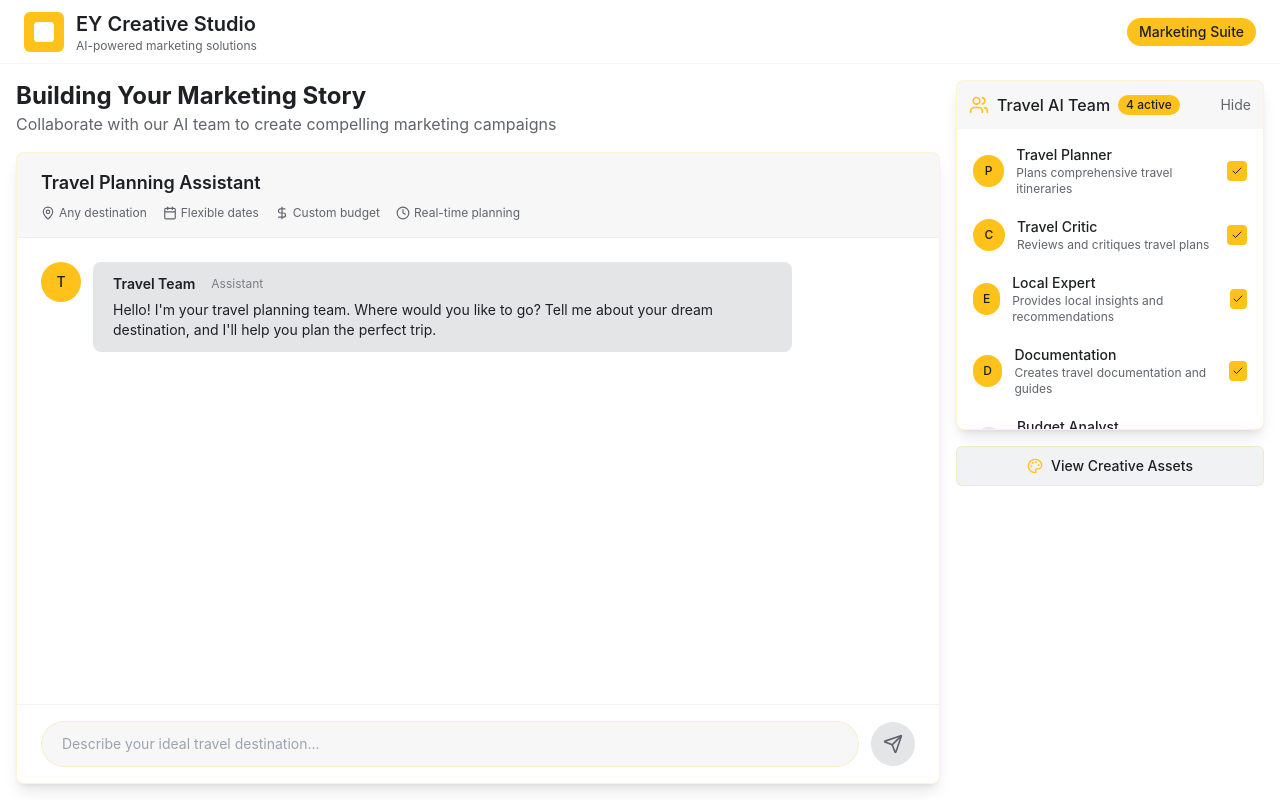
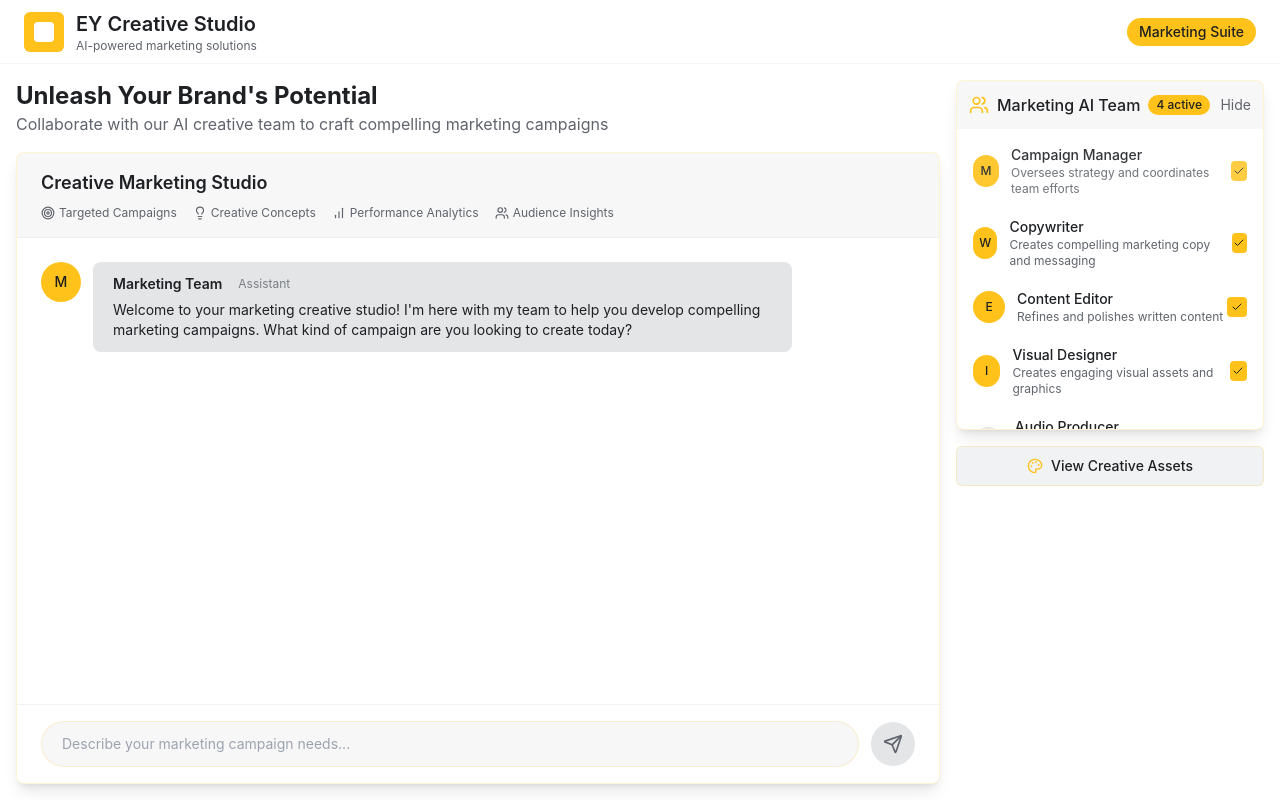
Before and after one commit to tejajuttu/agentic-creative-hub, a React (Vite) app: page / in a window 1280 px wide. Built offline with nearby package versions, Linux system fonts and the light colour scheme.

Commit message:
Update agent roles and descriptions
Update the agent roles and descriptions to reflect a Marketing Assistant theme.

```diff
--- a/src/components/AgentChat.tsx
+++ b/src/components/AgentChat.tsx
@@ -1,7 +1,7 @@
 
 import React, { useState, useRef, useEffect } from "react";
 import { cn } from "@/lib/utils";
-import { Send, Loader2, MapPin, Calendar, DollarSign, Clock } from "lucide-react";
+import { Send, Loader2, Target, Lightbulb, BarChart, Users } from "lucide-react";
 import { Agent } from "./AgentSelector";
 
 interface Message {
@@ -27,11 +27,11 @@ export const AgentChat = ({ agents, className, onSendMessage }: AgentChatProps)
   const [messages, setMessages] = useState<Message[]>([
     {
       id: "welcome",
-      content: "Hello! I'm your travel planning team. Where would you like to go? Tell me about your dream destination, and I'll help you plan the perfect trip.",
+      content: "Welcome to your marketing creative studio! I'm here with my team to help you develop compelling marketing campaigns. What kind of campaign are you looking to create today?",
       sender: {
         id: "system",
-        name: "Travel Team",
-        avatar: "T",
+        name: "Marketing Team",
+        avatar: "M",
         role: "Assistant",
       },
       timestamp: new Date(),
@@ -86,7 +86,7 @@ export const AgentChat = ({ agents, className, onSendMessage }: AgentChatProps)
         setTimeout(() => {
           const agentResponse: Message = {
             id: `${Date.now()}-${agent.id}`,
-            content: getTravelAgentResponse(agent.id, inputValue),
+            content: getMarketingAgentResponse(agent.id, inputValue),
             sender: {
               id: agent.id,
               name: agent.name,
@@ -106,21 +106,25 @@ export const AgentChat = ({ agents, className, onSendMessage }: AgentChatProps)
     }
   };
 
-  // Placeholder responses based on agent type for travel planning
-  const getTravelAgentResponse = (agentId: string, userInput: string) => {
+  // Placeholder responses based on agent type for marketing assistance
+  const getMarketingAgentResponse = (agentId: string, userInput: string) => {
     switch (agentId) {
-      case "planner":
-        return "I'll create a comprehensive itinerary based on your preferences. Would you like to focus more on cultural sites, natural attractions, or culinary experiences?";
-      case "critic":
-        return "I'll evaluate the proposed travel plans and suggest improvements to ensure you have the best experience possible.";
-      case "researcher":
-        return "I've researched the local attractions, and can recommend some hidden gems that tourists often miss. Would you like to hear about them?";
-      case "documenter":
-        return "I can prepare a detailed travel guide with all the necessary information, including visa requirements, local customs, and emergency contacts.";
-      case "budget":
-        return "Based on current rates, I've calculated an estimated budget for your trip. Would you like me to suggest ways to optimize your spending?";
+      case "manager":
+        return "I'll coordinate our team to create an integrated marketing campaign based on your requirements. What's your target audience and primary objective?";
+      case "writer":
+        return "I can draft compelling copy for this campaign. Would you prefer a casual, professional, or inspirational tone for the messaging?";
+      case "editor":
+        return "I'll review all written content to ensure it aligns with brand voice and marketing objectives while maintaining clarity and impact.";
+      case "illustrator":
+        return "I can create visuals that complement the messaging. What style of imagery would resonate best with your audience - modern, classic, abstract?";
+      case "audio":
+        return "For audio elements, I can suggest background music or voice-over styles that would enhance your message. Any preferences on tone or style?";
+      case "video":
+        return "I can help storyboard and produce video content that brings your marketing vision to life. What duration and format works best for your channels?";
+      case "approver":
+        return "I'll ensure all content meets brand guidelines and marketing objectives before finalizing. Let me know if you have specific compliance requirements.";
       default:
-        return "I'm here to help with your travel planning needs.";
+        return "I'm here to help with your marketing campaign. What specific aspects would you like assistance with?";
     }
   };
 
@@ -143,19 +147,19 @@ export const AgentChat = ({ agents, className, onSendMessage }: AgentChatProps)
       className
     )}>
       <div className="px-6 py-4 border-b border-border/50 bg-secondary/30">
-        <h2 className="font-semibold text-lg">Travel Planning Assistant</h2>
+        <h2 className="font-semibold text-lg">Creative Marketing Studio</h2>
         <div className="flex gap-4 mt-2">
           <div className="flex items-center gap-1 text-xs text-muted-foreground">
-            <MapPin className="h-3.5 w-3.5" /> Any destination
+            <Target className="h-3.5 w-3.5" /> Targeted Campaigns
           </div>
           <div className="flex items-center gap-1 text-xs text-muted-foreground">
-            <Calendar className="h-3.5 w-3.5" /> Flexible dates
+            <Lightbulb className="h-3.5 w-3.5" /> Creative Concepts
           </div>
           <div className="flex items-center gap-1 text-xs text-muted-foreground">
-            <DollarSign className="h-3.5 w-3.5" /> Custom budget
+            <BarChart className="h-3.5 w-3.5" /> Performance Analytics
           </div>
           <div className="flex items-center gap-1 text-xs text-muted-foreground">
-            <Clock className="h-3.5 w-3.5" /> Real-time planning
+            <Users className="h-3.5 w-3.5" /> Audience Insights
           </div>
         </div>
       </div>
@@ -225,7 +229,7 @@ export const AgentChat = ({ agents, className, onSendMessage }: AgentChatProps)
         <div className="flex items-center gap-3">
           <input
             type="text"
-            placeholder="Describe your ideal travel destination..."
+            placeholder="Describe your marketing campaign needs..."
             className="flex-1 bg-secondary/30 rounded-full px-5 py-3 text-sm border border-primary/20 focus:outline-none focus:ring-2 focus:ring-primary/20"
             value={inputValue}
             onChange={handleInputChange}
--- a/src/components/AgentSelector.tsx
+++ b/src/components/AgentSelector.tsx
@@ -1,7 +1,7 @@
 
 import React, { useState } from "react";
 import { cn } from "@/lib/utils";
-import { Check, Users } from "lucide-react";
+import { Check, Users, Briefcase, Pen, Image, Headphones, Video, FileCheck } from "lucide-react";
 
 // Define the agent types and their roles
 export interface Agent {
@@ -11,49 +11,73 @@ export interface Agent {
   avatar: string;
   description: string;
   active: boolean;
+  removable: boolean;
 }
 
-// Initial agents setup with travel agents
+// Initial agents setup with marketing agents
 const defaultAgents: Agent[] = [
   {
-    id: "planner",
-    name: "Travel Planner",
-    role: "Planner",
-    avatar: "P",
-    description: "Plans comprehensive travel itineraries",
+    id: "manager",
+    name: "Campaign Manager",
+    role: "Manager",
+    avatar: "M",
+    description: "Oversees strategy and coordinates team efforts",
     active: true,
+    removable: false,
   },
   {
-    id: "critic",
-    name: "Travel Critic",
-    role: "Critic",
-    avatar: "C",
-    description: "Reviews and critiques travel plans",
+    id: "writer",
+    name: "Copywriter",
+    role: "Writer",
+    avatar: "W",
+    description: "Creates compelling marketing copy and messaging",
     active: true,
+    removable: true,
   },
   {
-    id: "researcher",
-    name: "Local Expert",
-    role: "Expert",
+    id: "editor",
+    name: "Content Editor",
+    role: "Editor",
     avatar: "E",
-    description: "Provides local insights and recommendations",
+    description: "Refines and polishes written content",
     active: true,
+    removable: true,
   },
   {
-    id: "documenter",
-    name: "Documentation",
-    role: "Docs",
-    avatar: "D",
-    description: "Creates travel documentation and guides",
+    id: "illustrator",
+    name: "Visual Designer",
+    role: "Illustrator",
+    avatar: "I",
+    description: "Creates engaging visual assets and graphics",
     active: true,
+    removable: true,
   },
   {
-    id: "budget",
-    name: "Budget Analyst",
-    role: "Budget",
-    avatar: "B",
-    description: "Optimizes travel costs and budgeting",
+    id: "audio",
+    name: "Audio Producer",
+    role: "Audio",
+    avatar: "A",
+    description: "Crafts sound effects and audio elements",
     active: false,
+    removable: true,
+  },
+  {
+    id: "video",
+    name: "Video Director",
+    role: "Video",
+    avatar: "V",
+    description: "Produces and edits video content",
+    active: false,
+    removable: true,
+  },
+  {
+    id: "approver",
+    name: "Brand Guardian",
+    role: "Approver",
+    avatar: "G",
+    description: "Ensures content meets brand guidelines",
+    active: false,
+    removable: true,
   },
 ];
 
@@ -68,6 +92,13 @@ export const AgentSelector = ({ onAgentsChange, className }: AgentSelectorProps)
 
   // Toggle agent activity
   const toggleAgent = (id: string) => {
+    const agentToToggle = agents.find(agent => agent.id === id);
+
+    // Prevent toggling the manager if it's not removable
+    if (agentToToggle && !agentToToggle.removable && agentToToggle.active) {
+      return;
+    }
+
     const updatedAgents = agents.map(agent =>
       agent.id === id ? { ...agent, active: !agent.active } : agent
     );
@@ -81,6 +112,28 @@ export const AgentSelector = ({ onAgentsChange, className }: AgentSelectorProps)
   // Get the count of active agents
   const activeCount = agents.filter(agent => agent.active).length;
 
+  // Get icon for agent role
+  const getAgentIcon = (id: string) => {
+    switch (id) {
+      case "manager":
+        return <Briefcase className="h-3.5 w-3.5 text-primary" />;
+      case "writer":
+        return <Pen className="h-3.5 w-3.5 text-primary" />;
+      case "editor":
+        return <FileCheck className="h-3.5 w-3.5 text-primary" />;
+      case "illustrator":
+        return <Image className="h-3.5 w-3.5 text-primary" />;
+      case "audio":
+        return <Headphones className="h-3.5 w-3.5 text-primary" />;
+      case "video":
+        return <Video className="h-3.5 w-3.5 text-primary" />;
+      case "approver":
+        return <Check className="h-3.5 w-3.5 text-primary" />;
+      default:
+        return null;
+    }
+  };
+
   return (
     <div className={cn(
       "flex flex-col rounded-lg border border-primary/20 overflow-hidden bg-card shadow-lg",
@@ -92,7 +145,7 @@ export const AgentSelector = ({ onAgentsChange, className }: AgentSelectorProps)
       >
         <div className="flex items-center space-x-2">
           <Users className="h-5 w-5 text-primary" />
-          <span className="font-medium">Travel AI Team</span>
+          <span className="font-medium">Marketing AI Team</span>
           <div className="rounded-full bg-primary text-primary-foreground text-xs py-0.5 px-2 font-medium">
             {activeCount} active
           </div>
@@ -107,7 +160,10 @@ export const AgentSelector = ({ onAgentsChange, className }: AgentSelectorProps)
           {agents.map((agent) => (
             <div
               key={agent.id}
-              className="flex items-center justify-between p-2 rounded-md hover:bg-muted/30 transition-colors my-1 cursor-pointer"
+              className={cn(
+                "flex items-center justify-between p-2 rounded-md hover:bg-muted/30 transition-colors my-1 cursor-pointer",
+                !agent.removable && agent.active && "opacity-90 cursor-not-allowed"
+              )}
               onClick={() => toggleAgent(agent.id)}
             >
               <div className="flex items-center space-x-3">
@@ -125,7 +181,8 @@ export const AgentSelector = ({ onAgentsChange, className }: AgentSelectorProps)
 
               <div className={cn(
                 "w-5 h-5 rounded-sm flex items-center justify-center transition-colors",
-                agent.active ? "bg-primary text-primary-foreground" : "border border-muted-foreground/30"
+                agent.active ? "bg-primary text-primary-foreground" : "border border-muted-foreground/30",
+                !agent.removable && agent.active && "opacity-90"
               )}>
                 {agent.active && <Check className="h-3 w-3" />}
               </div>
--- a/src/pages/Index.tsx
+++ b/src/pages/Index.tsx
@@ -26,11 +26,11 @@ const Index = () => {
     <Layout>
       <div className="h-full flex flex-col p-4 gap-4 overflow-hidden">
         <div className="h-full flex flex-col lg:flex-row gap-4">
-          {/* Main chat section - now takes most of the screen */}
+          {/* Main chat section - takes most of the screen */}
           <div className="lg:w-3/4 flex flex-col h-full">
             <div className="mb-4">
-              <h2 className="text-2xl font-bold">Building Your Marketing Story</h2>
-              <p className="text-muted-foreground">Collaborate with our AI team to create compelling marketing campaigns</p>
+              <h2 className="text-2xl font-bold">Unleash Your Brand's Potential</h2>
+              <p className="text-muted-foreground">Collaborate with our AI creative team to craft compelling marketing campaigns</p>
             </div>
             <AgentChat
               agents={activeAgents}
```
